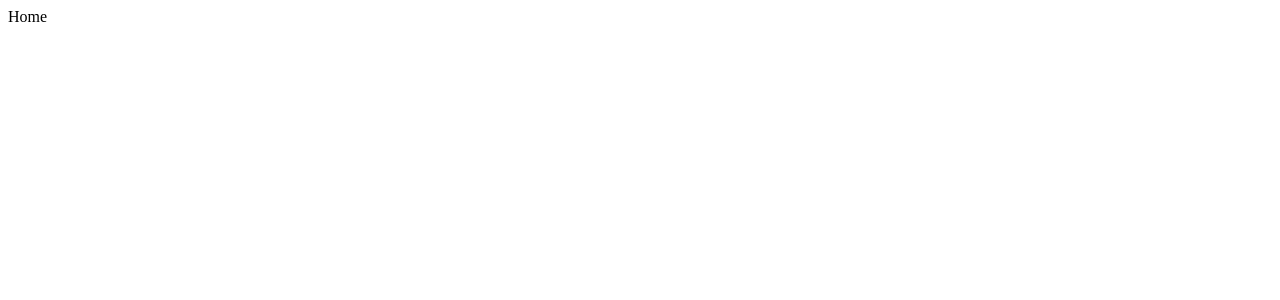
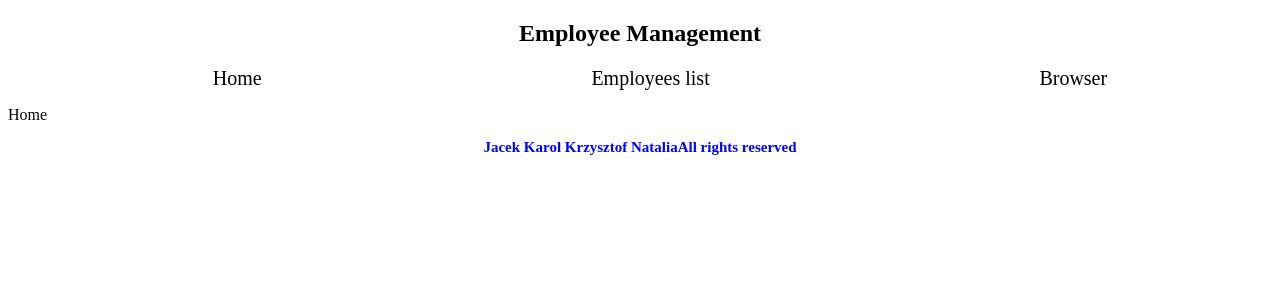
Before and after one commit to KajBialas/sda-employee-management, a React (Create React App) app: page / in a window 1280 px wide. Shown: the top 300 px of the page. Built offline with nearby package versions, Linux system fonts and the light colour scheme.

Commit message:
FEAT/EM-6 add basic layout

```diff
--- a/src/App.tsx
+++ b/src/App.tsx
@@ -3,9 +3,13 @@ import "./App.scss";
 import { Home } from "./components/Home";
 import { EmployeesList } from "./components/EmployeesList";
 import { EmployeeDetails } from "./components/EmployeeDetails";
+import { Footer } from "./components/Footer";
+import { Header } from "./components/Header";
 
 function App() {
   return (
+    <>
+      <Header />
       <div className="App">
         <Routes>
           <Route path="/" element={<Home />} />;
@@ -13,6 +17,8 @@ function App() {
           <Route path="/employees/:id" element={<EmployeeDetails />} />;
         </Routes>
       </div>
+      <Footer />
+    </>
   );
 }
 
--- /dev/null
+++ b/src/components/Footer/Footer.scss
@@ -0,0 +1,9 @@
+.authors {
+  display: flex;
+  justify-content: center;
+  text-align: center;
+  font-size: 15px;
+  color: blue;
+  margin-bottom: 5px;
+  font-weight: bold;
+}
--- /dev/null
+++ b/src/components/Footer/index.tsx
@@ -0,0 +1,11 @@
+import "./Footer.scss";
+
+export const Footer = () => {
+  return (
+    <div className="authors">
+      <p>Jacek Karol Krzysztof Natalia </p>
+      <br></br>
+      <p>All rights reserved</p>
+    </div>
+  );
+};
--- /dev/null
+++ b/src/components/Header/Header.scss
@@ -0,0 +1,23 @@
+.header {
+  display: block;
+  &__title {
+    text-align: center;
+  }
+  &__list {
+    list-style: none;
+    display: flex;
+    flex-direction: row;
+    justify-content: space-around;
+  }
+  &__list-item {
+    text-decoration: none;
+    font-size: 20px;
+    color: black;
+  }
+
+  &__list-item:hover {
+    transition: 0.5s;
+    scale: 1.2;
+    color: blue;
+  }
+}
--- /dev/null
+++ b/src/components/Header/index.tsx
@@ -0,0 +1,27 @@
+import "./Header.scss";
+import { NavLink } from "react-router-dom";
+
+export const Header = () => {
+  return (
+    <nav className="header">
+      <h1 className="header__title">Employee Management</h1>
+      <ul className="header__list">
+        <li>
+          <NavLink to={"/home"} className="header__list-item">
+            Home
+          </NavLink>
+        </li>
+        <li>
+          <NavLink to={"/EmployeesList"} className="header__list-item">
+            Employees list
+          </NavLink>
+        </li>
+        <li>
+          <NavLink to={"/"} className="header__list-item">
+            Browser
+          </NavLink>
+        </li>
+      </ul>
+    </nav>
+  );
+};
```
Lines whose indentation alone changed are shown as unchanged.
